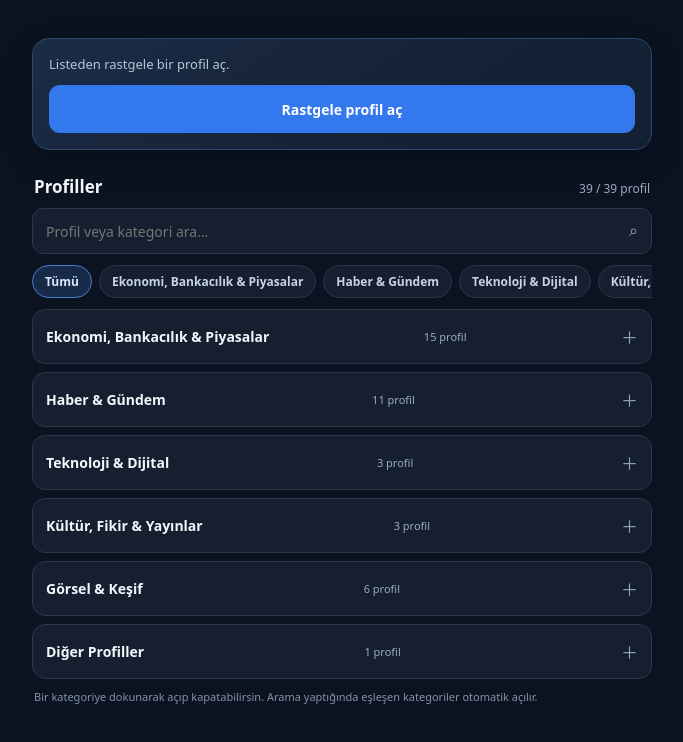
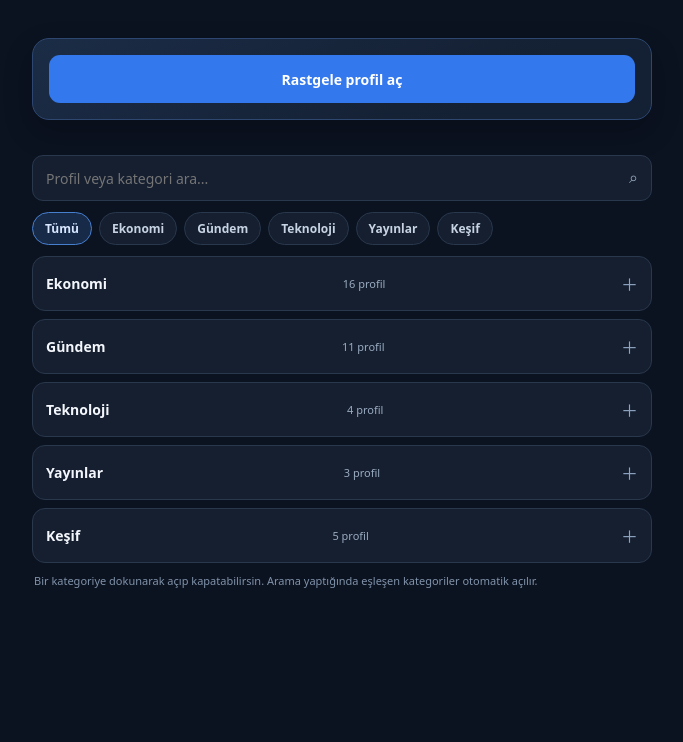
Before and after one commit to onurxxxx/random_homepage, a plain HTML site: page index.html in a window 1280 px wide. Shown: the whole page, without its empty margins (298-981 px from the left). Drawn offline with Linux system fonts and the light colour scheme.

Commit message:
Refactor HTML structure and update category names

```diff
--- a/index.html
+++ b/index.html
@@ -63,8 +63,7 @@ input:focus{border-color:#5b91e5;box-shadow:0 0 0 3px #3478ed22}
 <main>
 
 <section class="random-card" aria-label="Rastgele profil">
-  <p>Listeden rastgele bir profil aç.</p>
-  <button id="randomButton" type="button">Rastgele profil aç</button>
+    <button id="randomButton" type="button">Rastgele profil aç</button>
   <div class="result" id="result" aria-live="polite">
     <span class="result-label">Açılan profil</span>
     <a id="selectedLink" href="#" target="_blank" rel="noopener noreferrer"></a>
@@ -73,7 +72,7 @@ input:focus{border-color:#5b91e5;box-shadow:0 0 0 3px #3478ed22}
 
 <section class="list-section" aria-labelledby="list-title">
   <div class="list-heading">
-    <h2 id="list-title">Profiller</h2>
+
     <span class="count" id="count"></span>
   </div>
   <div class="search-wrap">
@@ -138,24 +137,24 @@ const sites=[
 ];
 
 const categories = [
-  {id:"ekonomi", name:"Ekonomi, Bankacılık & Piyasalar", handles:[
+  {id:"ekonomi", name:"Ekonomi", handles:[
     "ekonomimcom","FT","iriscibrelos","e507","santmanukyan","kerimrota","akinrota",
     "senolbabuscu","ali_hakan_kara","ahmetirfans",
     "guvsak","tebernkireci1","banka_dunyasi",
-    "PiyasaOttoman8a","merkez_bankasi"
+    "PiyasaOttoman8a","merkez_bankasi","@dzctzbt"
   ]},
-  {id:"haber", name:"Haber & Gündem", handles:[
+  {id:"haber", name:"Gündem", handles:[
     "gazeteoksijen","bosunatiklama","ismailsaymaz","ozngndgdu","lordsinov","timursoykan",
     "tvonlar","_kemalcan","samiltayyar27","61ramazanbasak","abdulkdir_selvi"
   ]},
-  {id:"teknoloji", name:"Teknoloji & Dijital", handles:[
-    "brianroemmele","scobleizer","mertcobanov"
+  {id:"teknoloji", name:"Teknoloji", handles:[
+    "brianroemmele","scobleizer","mertcobanov","mserdark"
   ]},
-  {id:"fikir", name:"Kültür, Fikir & Yayınlar", handles:[
-    "dzctzbt","iktisatoplum","yazarlarimiz","birikimdergisi"
+  {id:"fikir", name:"Yayınlar", handles:[
+    "iktisatoplum","yazarlarimiz","birikimdergisi"
   ]},
-  {id:"kesif", name:"Görsel & Keşif", handles:[
-    ,"gurkaynakgonenc","mserdark","ahmetcigsar",
+  {id:"kesif", name:"Keşif", handles:[
+    "gurkaynakgonenc","ahmetcigsar",
     "kaansezyum","gokhanyucel","buitengebieden"
   ]}
 ];
@@ -227,7 +226,7 @@ function render(filter=""){
     section.append(summary,grid);list.append(section);
     visible+=shown.length;
   });
-  count.textContent=visible+" / "+validSites.length+" profil";
+
   if(!visible){const e=document.createElement("div");e.className="empty";e.textContent="Eşleşen profil bulunamadı.";list.append(e);}
 }
 function randomSite(){
```
